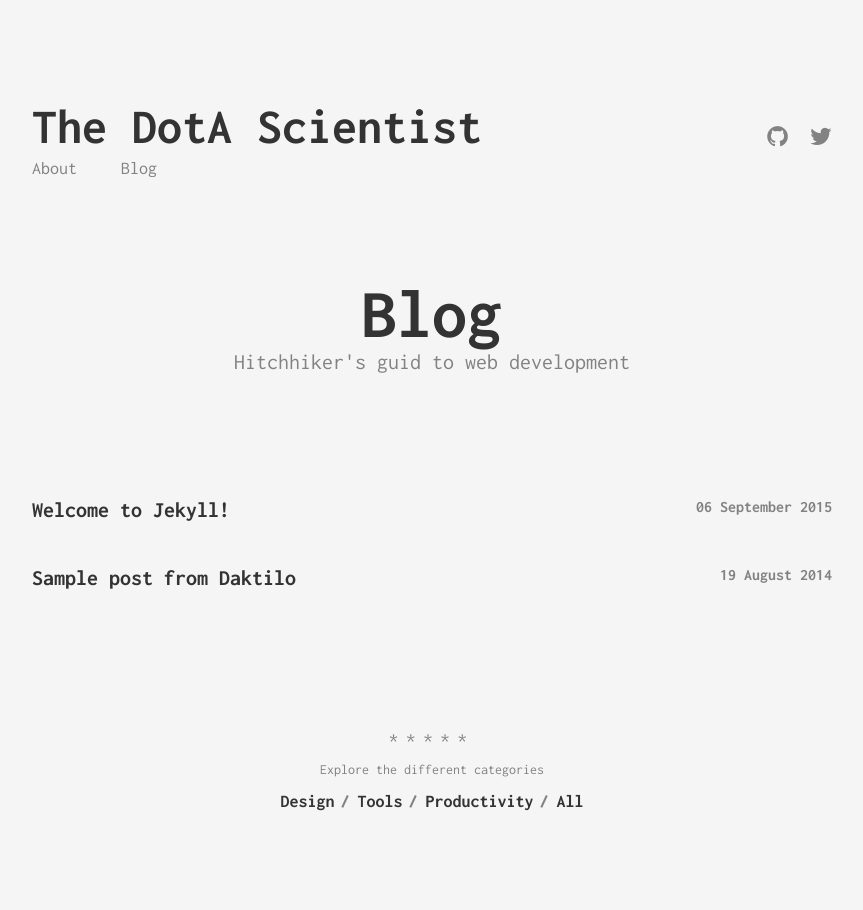
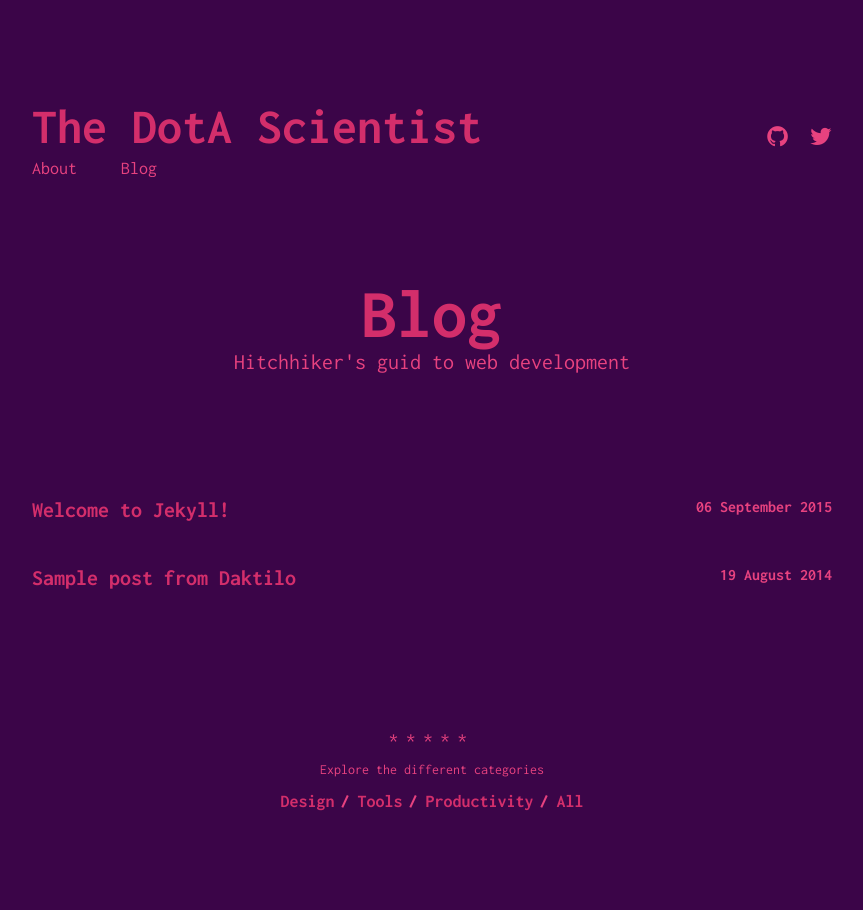
Before and after one commit to dawsoneliasen/thedotascientist, a Jekyll site: the page built from index.html, in a window 1280 px wide. Shown: the whole page, without its empty margins (208-1071 px from the left). Built offline with Jekyll 4.4.1, drawn with Linux system fonts in a browser that asks for light colours.

Commit message:
change color scheme

```diff
--- a/css/main.scss
+++ b/css/main.scss
@@ -6,9 +6,9 @@ sitemap:
 @charset "utf-8";
 
 /* =Colors */
-$dorian: #F5F5F5;
-$iron: #333333;
-$cloudy: #828282;
+$dorian: #3B0548;
+$iron: #D32E6B;
+$cloudy: #e7427f;
 
 @import
     "mixins",
```
